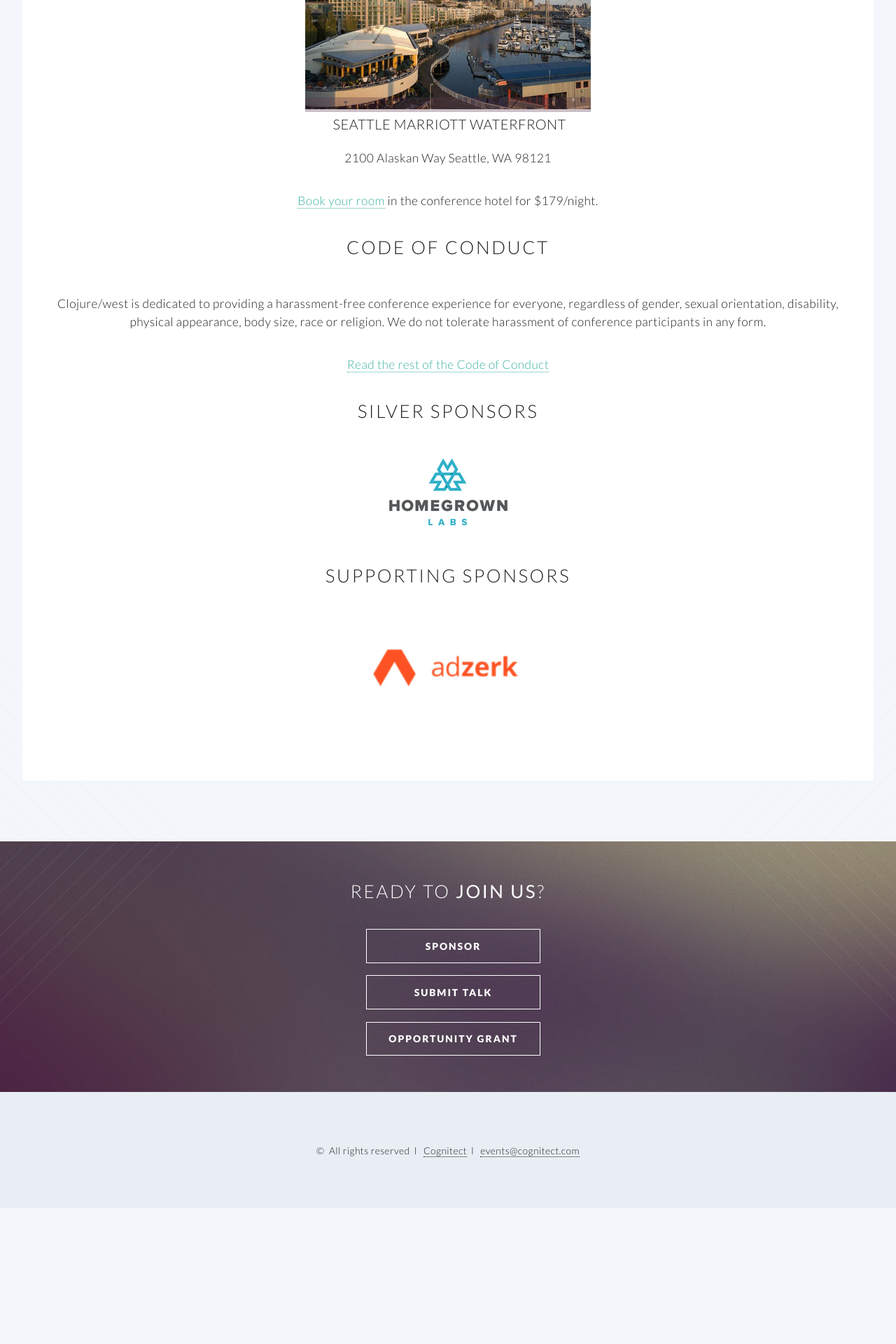
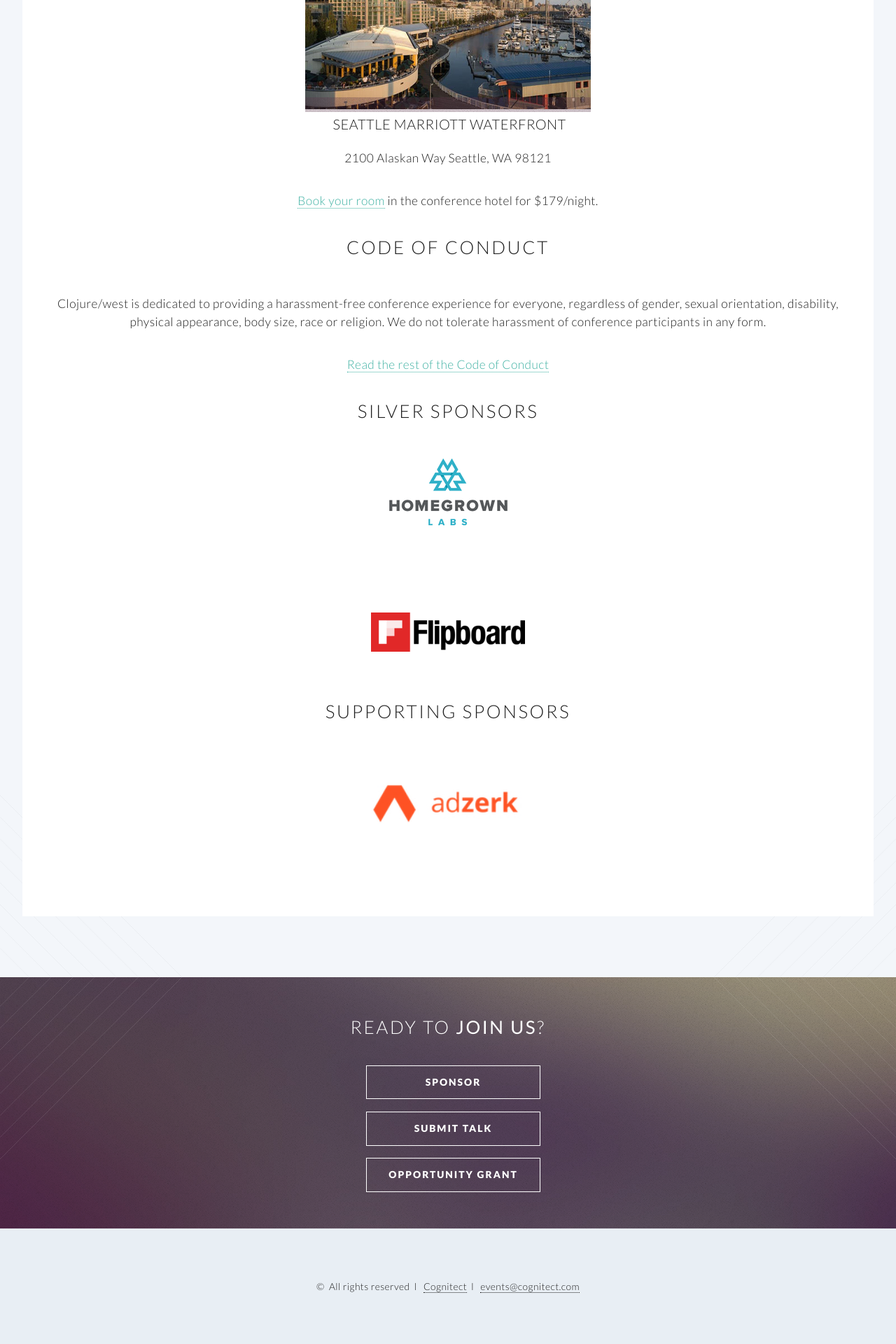
Before and after one commit to clojurewest/clojurewest.github.io, a Jekyll site: the page built from index.html, in a window 1280 px wide. Shown: the part 2008-3928 px from the top of the page at 70% size. Built offline with Jekyll 4.4.1, drawn with Linux system fonts in a browser that asks for light colours; before the commit the page ends 3734 px from its top, so only the background shows below that.

Commit message:
add flipboard

```diff
--- a/_layouts/home.html
+++ b/_layouts/home.html
@@ -114,10 +114,15 @@
 			</section>
 
 			<div class="row half">
-				<div class="12u">
+				<div class="6u">
 					<section>
 						<a href="http://homegrown.io/" class="logo"><img src="images/sponsors/homegrownlabs.png" alt="Homegrown Labs" width="220" title="Homegrown Labs" /></a>
 					</section>
+				</div>
+				<div class="6u">
+					<section>
+						<a href="https://flipboard.com/" class="logo"><img src="images/sponsors/flipboard.png" alt="Flipboard" width="220" title="Flipboard" /></a>
+						</section>
 				</div>
 			</div>
 
```
Also changed, not shown: images/sponsors/flipboard.png (added).
